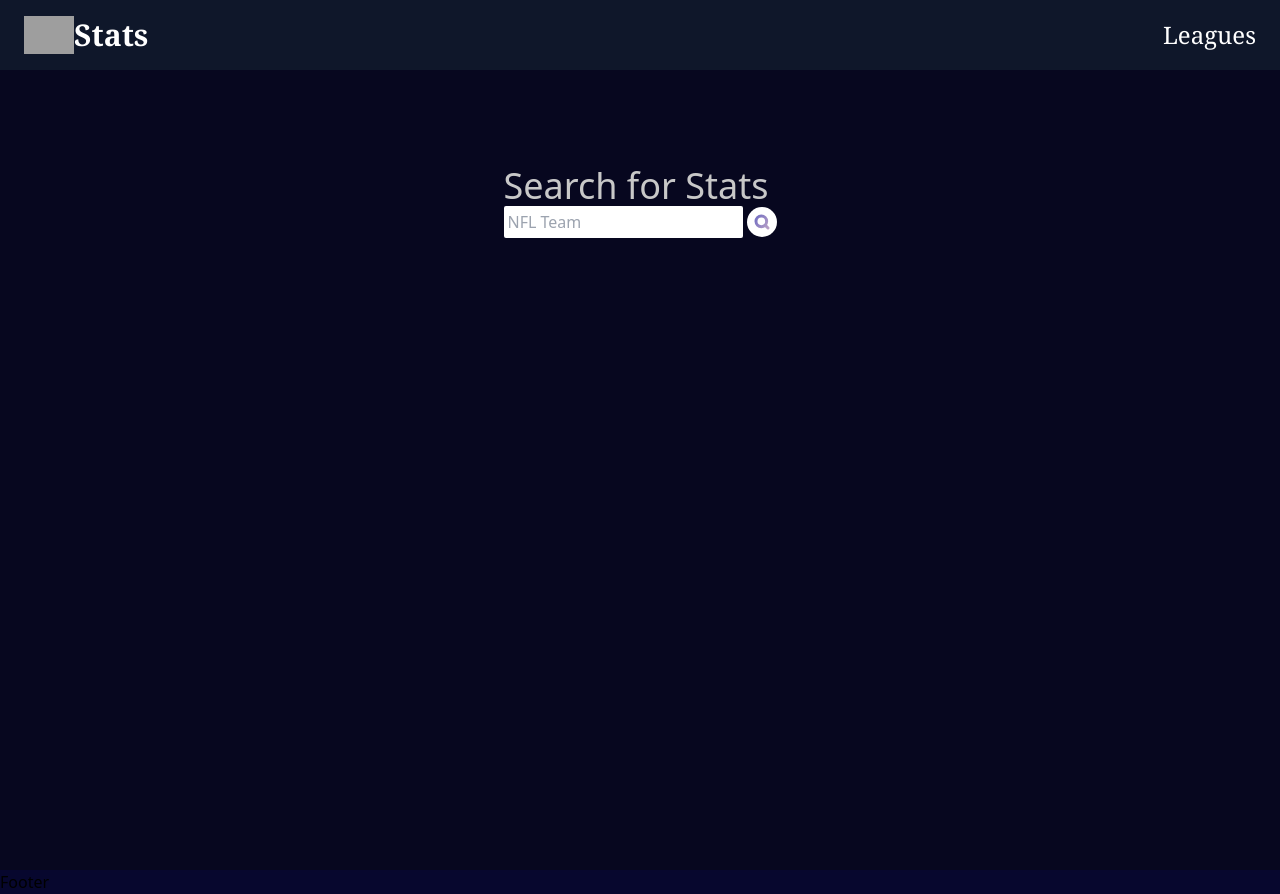
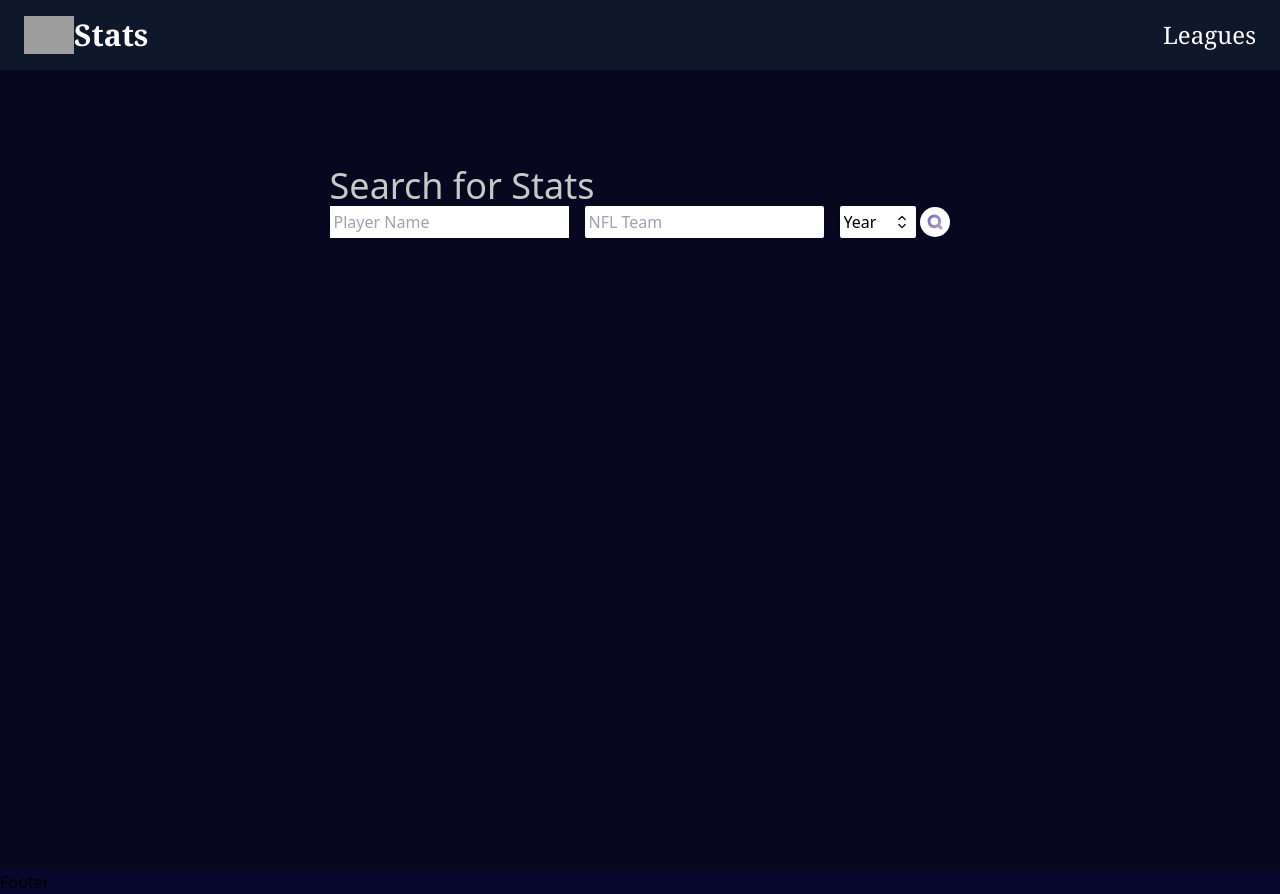
Before and after one commit to Yuremeshi/nfl-stats, a Next.js app: page / in a window 1280 px wide. Built offline with nearby package versions, Linux system fonts and the light colour scheme; grey boxes are pictures that could not be loaded.

Commit message:
Search bar and season filter added

```diff
--- a/components/CustomFilter.tsx
+++ /dev/null
@@ -1,12 +0,0 @@
-"use client";
-
-import { useState, Fragment } from "react";
-import { CustomFilterProps } from "@/types";
-
-const CustomFilter = ({ title, options }: CustomFilterProps) => {
-  return (
-    <div>CustomFilter</div>
-  )
-}
-
-export default CustomFilter
--- a/components/SearchBar.tsx
+++ b/components/SearchBar.tsx
@@ -4,6 +4,7 @@ import Image from 'next/image';
 import React, { useState } from 'react'
 import { useRouter } from 'next/navigation';
 import SearchTeams from './SearchTeams';
+import SeasonFilter from './SeasonFilter';
 
 const SearchButton = ({ otherClasses }: {otherClasses: string}) => (
     <button type="submit" className={`-ml-3 z-10 ${otherClasses}`}>
@@ -20,11 +21,29 @@ const SearchButton = ({ otherClasses }: {otherClasses: string}) => (
 const SearchBar = () => {
     const [search, setSearch] = useState("");
     const [team, setTeam] = useState("");
+    const [season, setSeason] = useState("");
     const router = useRouter();
+
+    const handleSearch = (e: React.FormEvent<HTMLFormElement>) => {
+        e.preventDefault();
+
+
+    }
 
     return (
         <div className="flex w-full items-center justify-center relative gap-4">
+            <div>
+                <input
+                    type="text"
+                    name="player"
+                    value={search}
+                    onChange={(e) => setSearch(e.target.value)}
+                    placeholder="Player Name"
+                    className="text-black w-full p-1 rounded-smw-full"
+                />
+            </div>
             <SearchTeams team={team} setTeam={setTeam} />
+            <SeasonFilter season={season} setSeason={setSeason} />
             <SearchButton otherClasses="" />
         </div>
     )
--- /dev/null
+++ b/components/SeasonFilter.tsx
@@ -0,0 +1,62 @@
+"use client";
+
+import { useState, Fragment } from "react";
+import { SeasonFilterProps } from "@/types";
+import { Listbox, Transition, ListboxButton, ListboxOptions, ListboxOption } from "@headlessui/react";
+import { seasons } from '@/constants';
+import Image from "next/image";
+
+const SeasonFilter = ({ season, setSeason }: SeasonFilterProps) => {
+  const [ selected, setSelected ] = useState(seasons[0]);
+
+  return (
+    <div className="w-fit">
+      <Listbox
+        value={selected}
+        onChange={setSelected}
+      >
+        <div className="relative w-fit">
+          <ListboxButton className="relative w-full flex justify-between items-center cursor-default p-1 rounded-sm bg-white text-left shadow-md border; text-black">
+            <span className="block truncate">{selected.title}</span>
+            <Image
+              src="/chevron-up-down.svg"
+              width={20}
+              height={20}
+              className="ml-4 object-contain"
+              alt="chevron"
+            />
+          </ListboxButton>
+          <Transition
+            as={Fragment}
+            enter="transition ease-out duration-100"
+            enterFrom="opacity-0 scale-95"
+            enterTo="opacity-100 scale-100"
+            leave="transition ease-in duration-100"
+            leaveFrom="opacity-100 scale-100"
+            leaveTo="opacity-0 scale-95"
+          >
+            <ListboxOptions
+              className="max-h-60 overflow-y-auto absolute w-fit"
+              >
+              {seasons.map((item) => (
+                <ListboxOption
+                  key={item.value}
+                  value={item}
+                  className={({ focus }) => `relative w-full rounded-sm py-[2px] px-1 cursor-pointer ${focus ? "bg-gray-600 text-white" : "bg-gray-700 text-gray-300"}`}
+                >
+                  {({selected, focus}) => (
+                    <span className={`block truncate ${selected ? "font-medium" : "font-normal"}`}>
+                      {item.title}
+                  </span>
+                  )}
+                </ListboxOption>
+              ))}
+            </ListboxOptions>
+          </Transition>
+        </div>
+      </Listbox>
+    </div>
+  )
+}
+
+export default SeasonFilter
--- a/components/index.ts
+++ b/components/index.ts
@@ -1,7 +1,9 @@
 import Hero from "./Hero";
 import SearchResults from "./SearchResults";
+import SeasonFilter from "./SeasonFilter";
 
 export {
     Hero,
     SearchResults,
+    SeasonFilter,
 }
--- a/types/index.ts
+++ b/types/index.ts
@@ -9,9 +9,9 @@ export interface SearchTeamProps {
     setTeam: (team: string) => void;
 }
 
-export interface CustomFilterProps {
-    title: string;
-    options: OptionProps[];
+export interface SeasonFilterProps {
+    season: string,
+    setSeason: (season: string) => void;
 }
 
 export interface OptionProps {
```
Also changed, not shown: public/chevron-up-down.svg (added).
